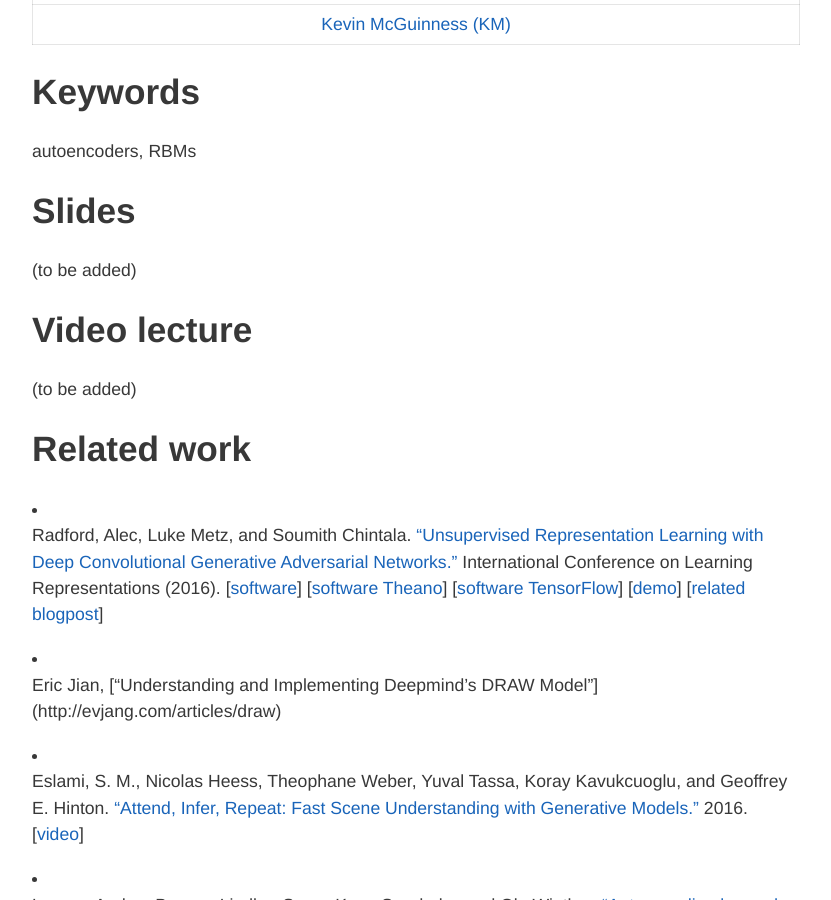
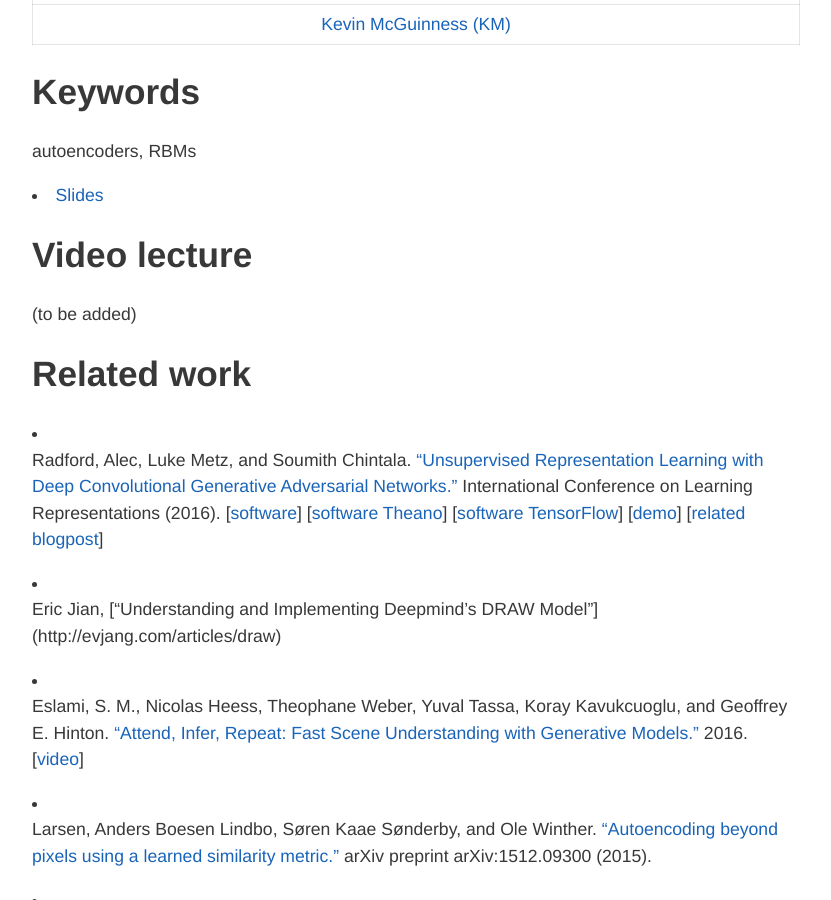
Before and after one commit to imatge-upc/telecombcn-2016-dlcv, a Jekyll site: the page built from unsupervised.md, in a window 1280 px wide and 900 px high, scrolled down 520 px. Shown: the whole window, without its empty margins (224-1055 px from the left). Built offline with Jekyll 4.4.1, drawn with Linux system fonts in a browser that asks for light colours; nearby versions of some CDN libraries.

Commit message:
Update unsupervised.md

```diff
--- a/unsupervised.md
+++ b/unsupervised.md
@@ -18,9 +18,8 @@ hide: true
 
 autoencoders, RBMs
 
-## Slides
 
-(to be added)
+* [Slides](slides/D3L1-Unsupervised.pdf)
 
 ## Video lecture
 
```
